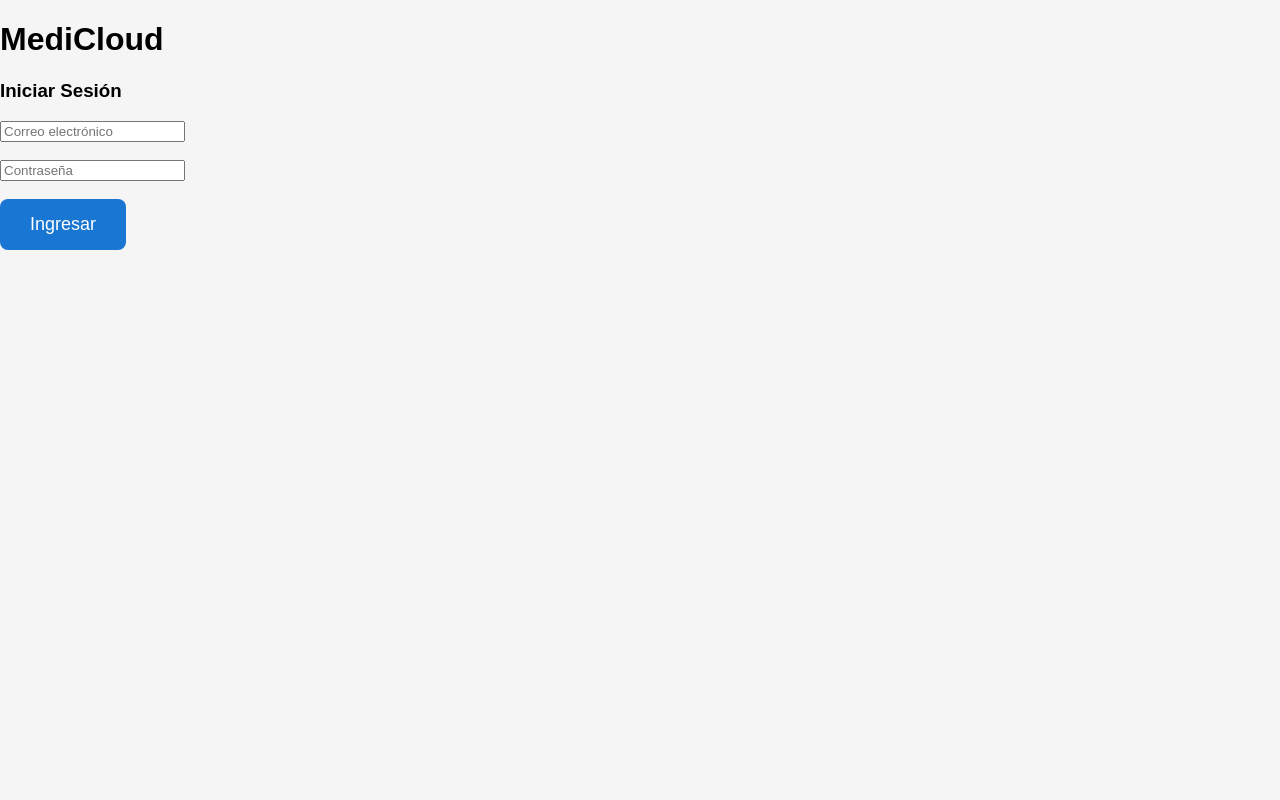
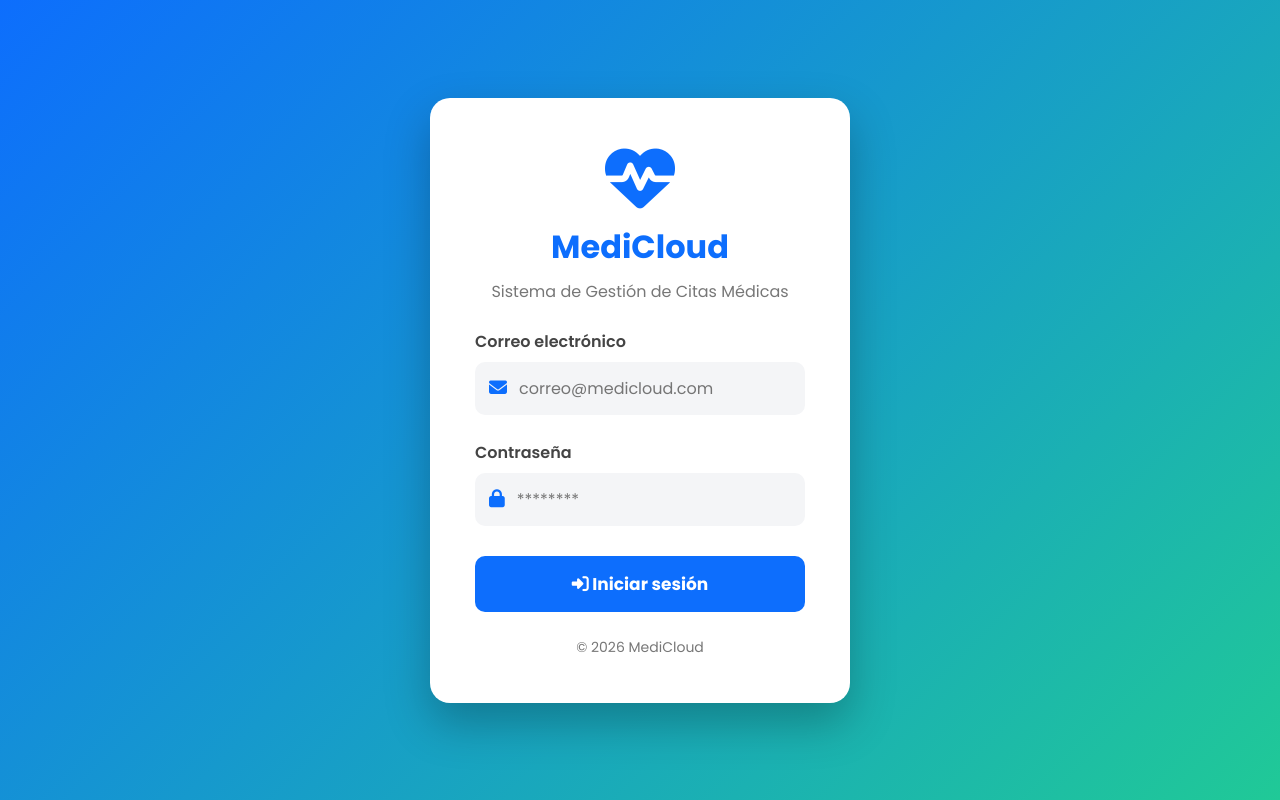
Before and after one commit to romelmolinaest-sketch/Medicloud, a PHP site: page /login.php in a window 1280 px wide. Run offline with PHP 8.4, Linux system fonts and the light colour scheme.

Commit message:
Rediseñar login

```diff
--- a/login.php
+++ b/login.php
@@ -1,53 +1,306 @@
+<?php
+session_start();
+
+if (isset($_SESSION["nombre"])) {
+    header("Location: dashboard/index.php");
+    exit();
+}
+?>
+
 <!DOCTYPE html>
 <html lang="es">
 
 <head>
 
 <meta charset="UTF-8">
-
 <meta name="viewport" content="width=device-width, initial-scale=1.0">
 
-    <title>Login - MediCloud</title>
+<title>MediCloud | Iniciar sesión</title>
 
-    <link rel="stylesheet" href="css/estilos.css">
+<link rel="preconnect" href="https://fonts.googleapis.com">
+<link rel="preconnect" href="https://fonts.gstatic.com" crossorigin>
+
+<link href="https://fonts.googleapis.com/css2?family=Poppins:wght@300;400;500;600;700&display=swap" rel="stylesheet">
+
+<link rel="stylesheet"
+href="https://cdnjs.cloudflare.com/ajax/libs/font-awesome/6.5.2/css/all.min.css">
+
+<style>
+
+*{
+margin:0;
+padding:0;
+box-sizing:border-box;
+font-family:'Poppins',sans-serif;
+}
+
+body{
+
+height:100vh;
+
+display:flex;
+
+justify-content:center;
+
+align-items:center;
+
+background:linear-gradient(135deg,#0d6efd,#20c997);
+
+}
+
+.card{
+
+width:420px;
+
+background:#fff;
+
+border-radius:20px;
+
+padding:45px;
+
+box-shadow:0 20px 45px rgba(0,0,0,.25);
+
+animation:fade .6s;
+
+}
+
+@keyframes fade{
+
+from{
+
+opacity:0;
+
+transform:translateY(30px);
+
+}
+
+to{
+
+opacity:1;
+
+transform:translateY(0);
+
+}
+
+}
+
+.logo{
+
+text-align:center;
+
+margin-bottom:20px;
+
+}
+
+.logo i{
+
+font-size:70px;
+
+color:#0d6efd;
+
+margin-bottom:10px;
+
+}
+
+.logo h1{
+
+font-size:32px;
+
+color:#0d6efd;
+
+}
+
+.logo p{
+
+color:#777;
+
+margin-top:8px;
+
+}
+
+.form-group{
+
+margin-top:25px;
+
+}
+
+.form-group label{
+
+display:block;
+
+margin-bottom:8px;
+
+font-weight:600;
+
+color:#444;
+
+}
+
+.input{
+
+display:flex;
+
+align-items:center;
+
+background:#f4f5f7;
+
+border-radius:10px;
+
+padding:14px;
+
+}
+
+.input i{
+
+color:#0d6efd;
+
+margin-right:12px;
+
+font-size:18px;
+
+}
+
+.input input{
+
+width:100%;
+
+border:none;
+
+background:none;
+
+outline:none;
+
+font-size:16px;
+
+}
+
+button{
+
+width:100%;
+
+margin-top:30px;
+
+padding:15px;
+
+border:none;
+
+border-radius:10px;
+
+background:#0d6efd;
+
+color:#fff;
+
+font-size:17px;
+
+font-weight:bold;
+
+cursor:pointer;
+
+transition:.3s;
+
+}
+
+button:hover{
+
+background:#0b5ed7;
+
+transform:translateY(-2px);
+
+}
+
+.footer{
+
+margin-top:25px;
+
+text-align:center;
+
+font-size:14px;
+
+color:#777;
+
+}
+
+.footer a{
+
+text-decoration:none;
+
+color:#0d6efd;
+
+font-weight:bold;
+
+}
+
+</style>
 
 </head>
 
 <body>
 
-<div class="contenedor">
+<div class="card">
 
-    <div class="tarjeta">
+<div class="logo">
+
+<i class="fa-solid fa-heart-pulse"></i>
 
 <h1>MediCloud</h1>
 
-        <h3>Iniciar Sesión</h3>
+<p>Sistema de Gestión de Citas Médicas</p>
+
+</div>
 
 <form action="validar_login.php" method="POST">
+
+<div class="form-group">
+
+<label>Correo electrónico</label>
+
+<div class="input">
+
+<i class="fa-solid fa-envelope"></i>
 
 <input
 type="email"
 name="correo"
-                placeholder="Correo electrónico"
+placeholder="correo@medicloud.com"
 required>
 
-            <br><br>
+</div>
+
+</div>
+
+<div class="form-group">
+
+<label>Contraseña</label>
+
+<div class="input">
+
+<i class="fa-solid fa-lock"></i>
 
 <input
 type="password"
 name="password"
-                placeholder="Contraseña"
+placeholder="********"
 required>
 
-            <br><br>
+</div>
+
+</div>
 
 <button type="submit">
 
-                Ingresar
+<i class="fa-solid fa-right-to-bracket"></i>
+
+Iniciar sesión
 
 </button>
 
 </form>
+
+<div class="footer">
+
+© <?php echo date("Y"); ?>
+
+MediCloud
 
 </div>
 
```
Lines whose indentation alone changed are shown as unchanged.
